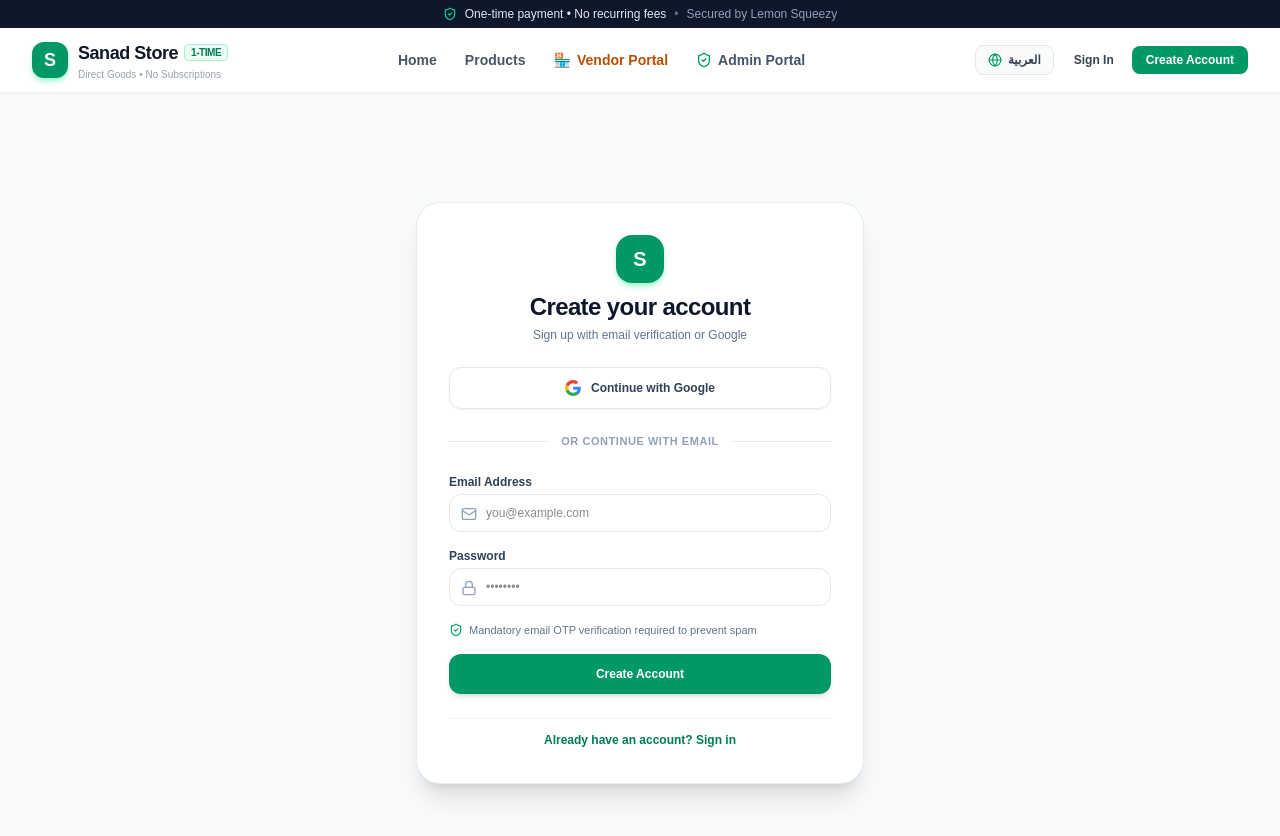
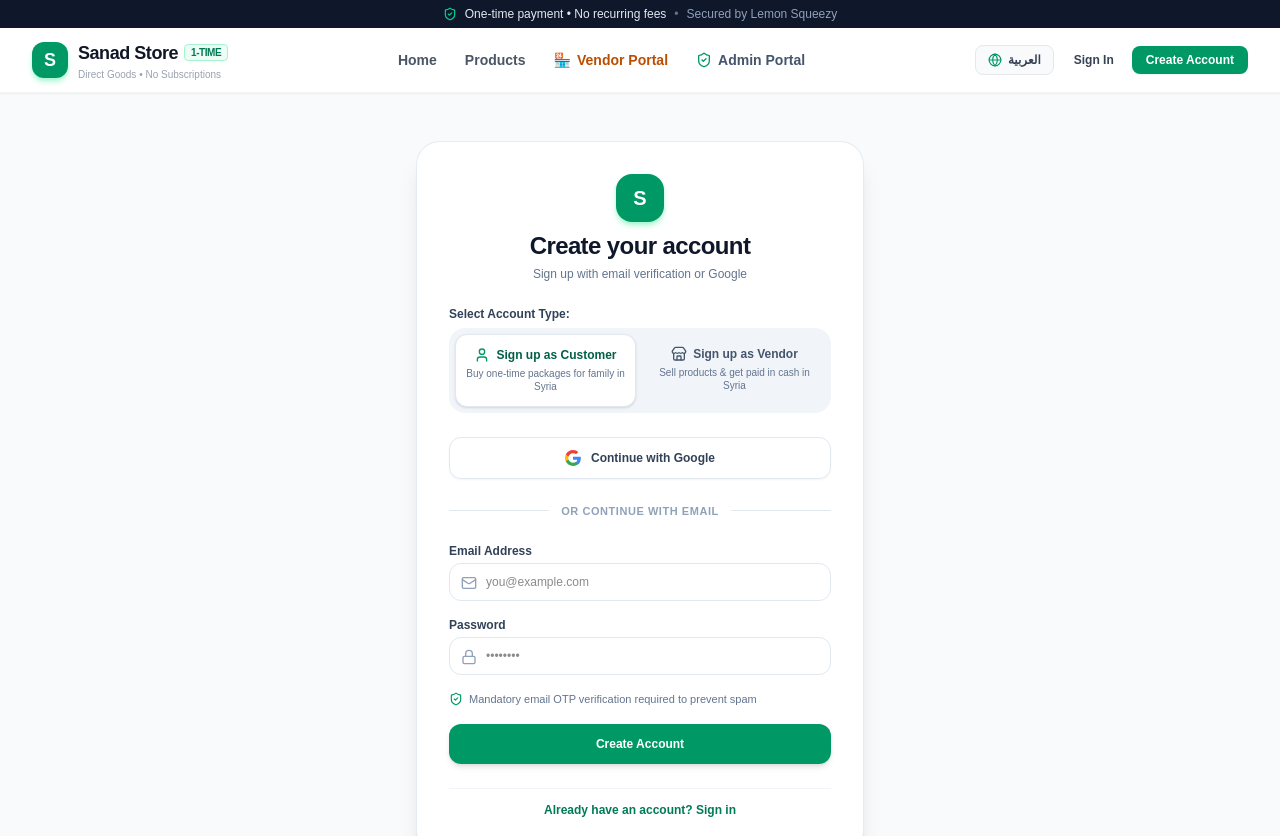
Before and after one commit to muradhaco-dev/sanad-platform, a Next.js app: page /auth/signup in a window 1280 px wide. Shown: the top 836 px of the page. Built offline with nearby package versions, Linux system fonts and the light colour scheme; no server answers.

Commit message:
feat: implement frictionless Dual-Signup with instant vendor activation & direct store publishing

```diff
--- a/src/app/auth/signup/page.tsx
+++ b/src/app/auth/signup/page.tsx
@@ -13,12 +13,20 @@ import {
   Loader2,
   KeyRound,
   AlertCircle,
-  CheckCircle2
+  CheckCircle2,
+  Store,
+  User,
+  Zap,
+  Sparkles
 } from 'lucide-react';
 
 export default function SignUpPage() {
   const { t, lang } = useLanguage();
   const router = useRouter();
+
+  // Role Selection (Dual Signup: Customer vs Vendor)
+  const [role, setRole] = useState<'customer' | 'vendor'>('customer');
+  const [storeName, setStoreName] = useState('');
 
   // Form states
   const [email, setEmail] = useState('');
@@ -42,11 +50,22 @@ export default function SignUpPage() {
         throw new Error(lang === 'ar' ? 'كلمة المرور يجب أن تكون 6 أحرف على الأقل' : 'Password must be at least 6 characters');
       }
 
-      const { data, error } = await signUpWithEmail(email, password);
+      if (role === 'vendor' && !storeName.trim()) {
+        throw new Error(lang === 'ar' ? 'يرجى كتابة اسم المتجر أو النشاط التجاري' : 'Please provide a store name');
+      }
+
+      const { data, error } = await signUpWithEmail(email, password, {
+        role,
+        store_name: storeName.trim(),
+        full_name: email.split('@')[0],
+      });
 
       if (error) {
         throw error;
       }
+
+      // Save role locally to redirect properly upon OTP confirmation
+      localStorage.setItem('sanad_signup_role', role);
 
       // Transition to OTP verification step
       setStep('otp_verification');
@@ -74,8 +93,13 @@ export default function SignUpPage() {
         throw error;
       }
 
-      // Success -> Redirect to customer dashboard
-      router.push('/dashboard');
+      // Instant Activation: Vendors redirect to /vendor immediately with zero waiting!
+      const targetRole = localStorage.getItem('sanad_signup_role') || role;
+      if (targetRole === 'vendor') {
+        router.push('/vendor');
+      } else {
+        router.push('/dashboard');
+      }
     } catch (err: any) {
       setErrorMsg(t('invalidOtp'));
     } finally {
@@ -125,6 +149,60 @@ export default function SignUpPage() {
         {/* Step 1: Initial Form */}
         {step === 'form' ? (
           <>
+            {/* Dual-Signup Frictionless Role Selector */}
+            <div className="space-y-1.5">
+              <label className="block text-xs font-bold text-slate-700">
+                {lang === 'ar' ? 'نوع الحساب المراد إنشاؤه:' : 'Select Account Type:'}
+              </label>
+              <div className="grid grid-cols-2 gap-2 p-1.5 bg-slate-100 rounded-2xl">
+                {/* Option 1: Customer */}
+                <button
+                  type="button"
+                  onClick={() => setRole('customer')}
+                  className={`py-3 px-2 rounded-xl text-xs font-bold transition flex flex-col items-center gap-1 cursor-pointer ${
+                    role === 'customer'
+                      ? 'bg-white text-emerald-800 shadow-sm border border-slate-200'
+                      : 'text-slate-600 hover:text-slate-900'
+                  }`}
+                >
+                  <div className="flex items-center gap-1.5">
+                    <User className="w-4 h-4 text-emerald-600" />
+                    <span>{t('signUpAsCustomer')}</span>
+                  </div>
+                  <span className="text-[10px] font-normal text-slate-500 text-center">
+                    {t('customerRoleDesc')}
+                  </span>
+                </button>
+
+                {/* Option 2: Vendor (Instant Activation) */}
+                <button
+                  type="button"
+                  onClick={() => setRole('vendor')}
+                  className={`py-3 px-2 rounded-xl text-xs font-bold transition flex flex-col items-center gap-1 cursor-pointer ${
+                    role === 'vendor'
+                      ? 'bg-emerald-600 text-white shadow-sm'
+                      : 'text-slate-600 hover:text-slate-900'
+                  }`}
+                >
+                  <div className="flex items-center gap-1.5">
+                    <Store className="w-4 h-4" />
+                    <span>{t('signUpAsVendor')}</span>
+                  </div>
+                  <span className={`text-[10px] font-normal text-center ${role === 'vendor' ? 'text-emerald-100' : 'text-slate-500'}`}>
+                    {t('vendorRoleDesc')}
+                  </span>
+                </button>
+              </div>
+            </div>
+
+            {/* Instant Activation Notice for Vendors */}
+            {role === 'vendor' && (
+              <div className="p-3 bg-amber-50 text-amber-900 border border-amber-200 rounded-xl text-xs flex items-center gap-2">
+                <Zap className="w-4 h-4 text-amber-600 shrink-0" />
+                <span className="font-semibold">{t('instantActivationBadge')}</span>
+              </div>
+            )}
+
             {/* Google OAuth Button */}
             <button
               type="button"
@@ -162,6 +240,26 @@ export default function SignUpPage() {
 
             {/* Email / Password Form */}
             <form onSubmit={handleSignUp} className="space-y-4">
+              {/* Store Name input if Vendor */}
+              {role === 'vendor' && (
+                <div>
+                  <label className="block text-xs font-bold text-slate-700 mb-1">
+                    {t('storeNameLabel')} <span className="text-red-500">*</span>
+                  </label>
+                  <div className="relative">
+                    <Store className="w-4 h-4 text-slate-400 absolute top-3 start-3" />
+                    <input
+                      type="text"
+                      required
+                      value={storeName}
+                      onChange={(e) => setStoreName(e.target.value)}
+                      placeholder={t('storeNamePlaceholder')}
+                      className="w-full text-xs border border-slate-200 rounded-xl py-2.5 ps-9 pe-3 focus:outline-none focus:ring-2 focus:ring-emerald-500/20 focus:border-emerald-600 transition"
+                    />
+                  </div>
+                </div>
+              )}
+
               <div>
                 <label className="block text-xs font-bold text-slate-700 mb-1">
                   {t('emailLabel')}
@@ -212,7 +310,11 @@ export default function SignUpPage() {
                 className="w-full py-3 px-4 bg-emerald-600 hover:bg-emerald-700 active:bg-emerald-800 text-white rounded-xl text-xs font-bold shadow-md hover:shadow-lg transition flex items-center justify-center gap-2 cursor-pointer"
               >
                 {loading ? <Loader2 className="w-4 h-4 animate-spin" /> : null}
-                <span>{t('signUp')}</span>
+                <span>
+                  {role === 'vendor'
+                    ? (lang === 'ar' ? 'إنشاء حساب المزود وتفعيل المتجر فوراً' : 'Create Vendor Account (Instant Activation)')
+                    : t('signUp')}
+                </span>
               </button>
             </form>
           </>
@@ -251,7 +353,7 @@ export default function SignUpPage() {
               onClick={() => setStep('form')}
               className="w-full text-center text-xs text-slate-500 hover:text-slate-800 font-semibold"
             >
-              {lang === 'ar' ? '← العودة لتعديل البريد الإلكتروني' : '← Back to edit email'}
+              {lang === 'ar' ? '← العودة لتعديل البيانات' : '← Back to edit details'}
             </button>
           </form>
         )}
--- a/src/lib/i18n/translations.ts
+++ b/src/lib/i18n/translations.ts
@@ -66,6 +66,13 @@ export const translations = {
     authSignUpTitle: 'Create your account',
     authSignInSubtitle: 'Manage your one-time purchases and track orders',
     authSignUpSubtitle: 'Sign up with email verification or Google',
+    signUpAsCustomer: 'Sign up as Customer',
+    signUpAsVendor: 'Sign up as Vendor',
+    customerRoleDesc: 'Buy one-time packages for family in Syria',
+    vendorRoleDesc: 'Sell products & get paid in cash in Syria',
+    instantActivationBadge: '⚡ Instant Activation • Start Selling Immediately (No Approval Delay)',
+    storeNameLabel: 'Store or Business Name',
+    storeNamePlaceholder: 'e.g. Al-Sham Supplies',
     emailLabel: 'Email Address',
     passwordLabel: 'Password',
     emailPlaceholder: 'you@example.com',
@@ -208,6 +215,13 @@ export const translations = {
     authSignUpTitle: 'إنشاء حساب جديد',
     authSignInSubtitle: 'متابعة طلباتك السابقة وإدارة وسائل الدفع',
     authSignUpSubtitle: 'تسجيل سريع مع التحقق الإلزامي عبر رمز البريد (OTP) أو جوجل',
+    signUpAsCustomer: 'تسجيل كزبون / مشتري',
+    signUpAsVendor: 'تسجيل كمزود / بائع',
+    customerRoleDesc: 'شراء باقات واحتياجات للأهل في سوريا',
+    vendorRoleDesc: 'إضافة منتجات واستلام أرباح كاش في سوريا',
+    instantActivationBadge: '⚡ تفعيل فوري ومباشر • ابدأ البيع فوراً بدون انتظار موافقة',
+    storeNameLabel: 'اسم المتجر أو المنشأة التجارية',
+    storeNamePlaceholder: 'مثال: مستودعات الشام للمواد الغذائية',
     emailLabel: 'البريد الإلكتروني',
     passwordLabel: 'كلمة المرور',
     emailPlaceholder: 'name@example.com',
--- a/src/lib/supabaseClient.ts
+++ b/src/lib/supabaseClient.ts
@@ -12,12 +12,28 @@ export const supabase = createClient(supabaseUrl, supabaseAnonKey, {
 });
 
 // Authentication Helpers
-export async function signUpWithEmail(email: string, password: string) {
+export async function signUpWithEmail(
+  email: string,
+  password: string,
+  metadata?: {
+    role?: 'customer' | 'vendor';
+    full_name?: string;
+    store_name?: string;
+    city?: string;
+  }
+) {
+  const role = metadata?.role || 'customer';
   const { data, error } = await supabase.auth.signUp({
     email,
     password,
     options: {
       emailRedirectTo: typeof window !== 'undefined' ? `${window.location.origin}/auth/callback` : undefined,
+      data: {
+        role: role,
+        full_name: metadata?.full_name || email.split('@')[0],
+        store_name: metadata?.store_name || (role === 'vendor' ? 'متجر محلي معتمد' : ''),
+        city: metadata?.city || 'دمشق',
+      },
     },
   });
   return { data, error };
```
